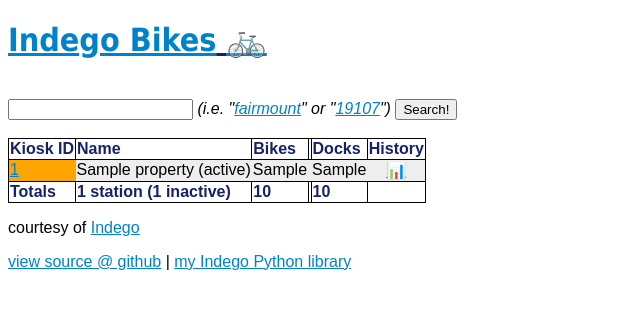
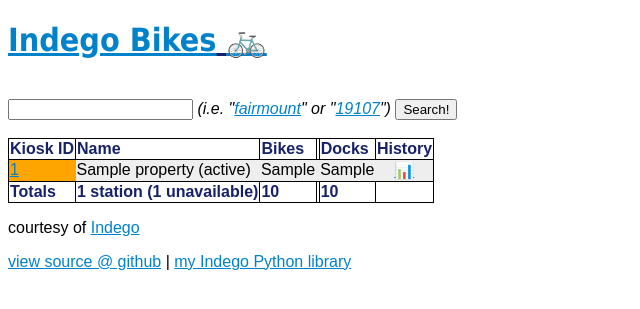
Before and after one commit to ericoc/indego.ericoc.com, a Flask app: page / in a window 1280 px wide. Shown: the top 309 px of the page, without its empty margins (0-640 px from the left). Run offline with Flask 2, Linux system fonts and the light colour scheme; a database or web service that is not in the repository returns one stand-in record (values such as "Sample title"); data that the repository does not hold is empty.

Commit message:
use kioskPublicStatus throughout and call them 'unavailable' rather than 'inactive' stations to match

```diff
--- a/app/static/indego.css
+++ b/app/static/indego.css
@@ -71,7 +71,7 @@ tr:target {
     font-size:      0.75em;
 }
 
-.inactive {
+.unavailable {
     background-color:   orange;
 }
 
--- a/app/templates/index.html.j2
+++ b/app/templates/index.html.j2
@@ -51,15 +51,15 @@
               {%- set docks_character = '█' %}
             {%- endif %}
 
-            {%- set inactive_stations = indego_stations.values() | selectattr('kioskPublicStatus', '!=', 'Active') | list | length %}
+            {%- set unavailable_stations = indego_stations.values() | selectattr('kioskPublicStatus', '!=', 'Active') | list | length %}
 
             {%- if indego_stations is defined and indego_stations != None and indego_stations is iterable and indego_stations|length > 0 %}
 
               {%- for indego_kiosk_id, indego_station in indego_stations.items() %}
 
             <tr id="{{ indego_kiosk_id }}">
-                <td{% if indego_station['kioskPublicStatus'] != 'Active' %} class="inactive"{% endif %}><a href="#{{ indego_kiosk_id }}">{{ indego_kiosk_id }}</a></td>
-                <td><span title="{{ indego_station['addressStreet'] }} ({{ indego_station['addressZipCode'] }})">{{ indego_station['name'] }}{% if indego_station['kioskConnectionStatus'] != 'Active' %} ({{ indego_station['kioskConnectionStatus'] }}){% endif %}</span></td>
+                <td{% if indego_station['kioskPublicStatus'] != 'Active' %} class="unavailable"{% endif %}><a href="#{{ indego_kiosk_id }}">{{ indego_kiosk_id }}</a></td>
+                <td><span title="{{ indego_station['addressStreet'] }} ({{ indego_station['addressZipCode'] }})">{{ indego_station['name'] }}{% if indego_station['kioskPublicStatus'] != 'Active' %} ({{ indego_station['kioskPublicStatus'] }}){% endif %}</span></td>
                 <td>{{ indego_station['bikesAvailable'] }}</td>
                 <td><span class="bikes">{{ graph(indego_station['bikesAvailable'], bikes_character) }}</span><span class="docks">{{ graph(indego_station['docksAvailable'], docks_character) }}</span></td>
                 <td>{{ indego_station['docksAvailable'] }}</td>
@@ -75,7 +75,7 @@
 
             <tr class="footer">
                 <td>Totals</td>
-                <td>{{ indego_stations | length }} station{%- if indego_stations | length != 1 -%}s{%- endif -%}{% if inactive_stations > 0 %} ({{ inactive_stations }} inactive){% endif %}</td>
+                <td>{{ indego_stations | length }} station{%- if indego_stations | length != 1 -%}s{%- endif -%}{% if unavailable_stations > 0 %} ({{ unavailable_stations }} unavailable){% endif %}</td>
                 <td>{{ indego_stations.values() | sum(attribute='bikesAvailable') }}</td>
                 <td></td>
                 <td>{{ indego_stations.values() | sum(attribute='docksAvailable') }}</td>
```
